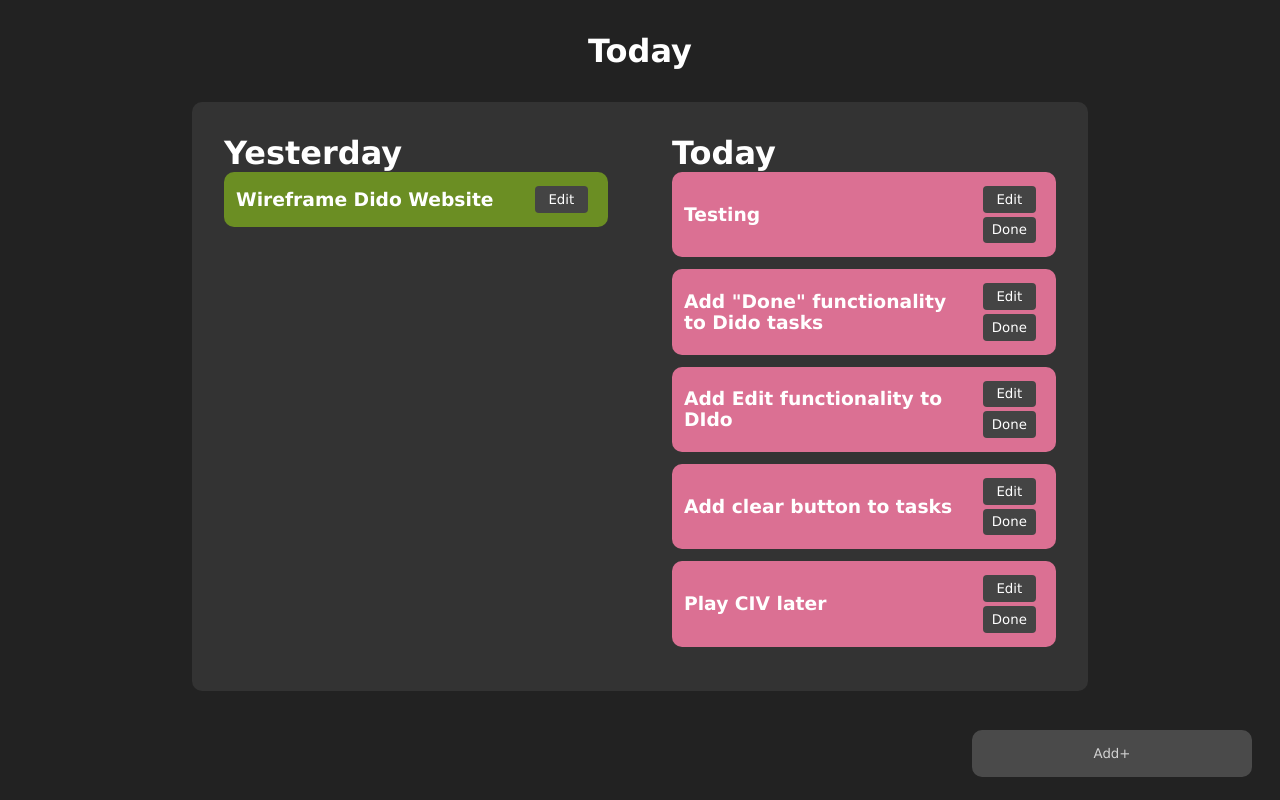
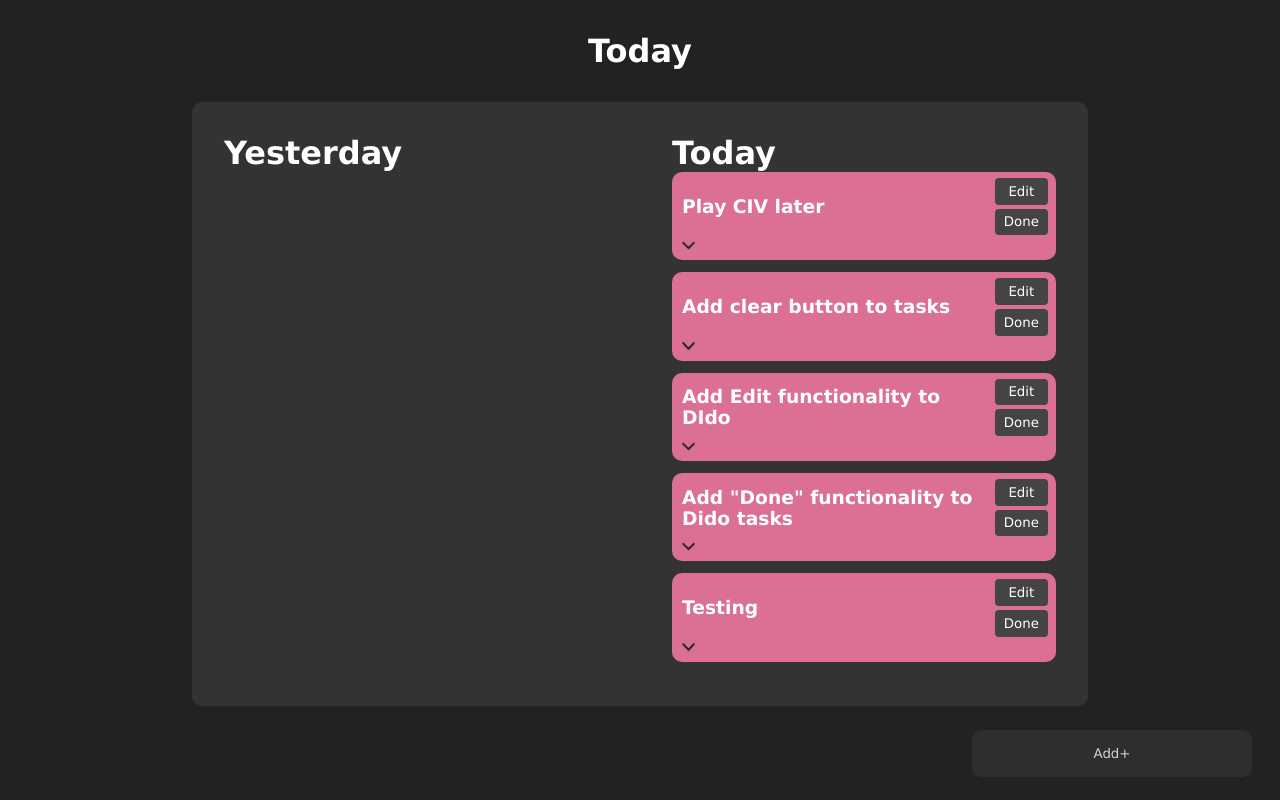
Before and after one commit to Pwikster/practice, a Django app: page / in a window 1280 px wide. Run offline with Django 4.2, Linux system fonts and the light colour scheme; data comes from the database, SQL or seed files in the repository; both versions use the stored data as it was after the commit.

Commit message:
Added description dropdown

```diff
--- a/dido/tracker/static/css/style.css
+++ b/dido/tracker/static/css/style.css
@@ -29,23 +29,6 @@ body {
     display: flex;
 }
 
-.done,
-.todo {
-    padding: 32px;
-    flex: 1;
-}
-
-.todo-header {
-    display: flex;
-    justify-content: space-between;
-    align-items: center;
-}
-
-.buttons {
-    display: flex;
-    flex-direction: column;
-}
-
 .tracker-button {
     width: 4em;
     height: 2em;
@@ -67,17 +50,19 @@ body {
     scale: 0.9;
 }
 
+.buttons {
+    display: flex;
+    flex-direction: column;
+
+}
+
+/* Task Styling */
+
 .task-completed,
 .task {
-    padding: 12px;
+    padding: 4px 0px 4px 10px;
     border-radius: 10px;
-
     margin-bottom: 12px;
-
-    display: flex;
-    align-items: center;
-    justify-content: space-between;
-    gap: 16px;
 }
 
 .task {
@@ -88,11 +73,55 @@ body {
     background-color: olivedrab;
 }
 
+.task-upper {
+    display: flex;
+    justify-content: space-between;
+    align-items: center;
+}
+
+.done,
+.todo {
+    padding: 32px;
+    flex: 1;
+}
+
+.todo-header {
+    display: flex;
+    justify-content: space-between;
+    align-items: center;
+}
+
+/* Description styling */
+
+.desc {
+    display: none;
+}
+
+.desc-button,
+.desc-button-reverse {
+    background-color: transparent;
+    border: none;
+}
+
+.desc-button:hover,
+.desc-button-reverse:hover {
+    cursor: pointer;
+}
+
+.desc-button img {
+    height: 1em;
+}
+
+.desc-button-reverse img {
+    height: 1em;
+    rotate: 180deg;
+}
+
 /* Pop up form styling */
 
 /* Button used to open the contact form - fixed at the bottom of the page */
 .open-button {
-    background-color: #555;
+    background-color: #333;
     color: white;
     padding: 16px 20px;
     border: none;
@@ -112,7 +141,11 @@ body {
     position: fixed;
     bottom: 0;
     right: 15px;
-    border: 3px solid #f1f1f1;
+
+    background-color: #333;
+    color: white;
+
+
     z-index: 9;
 
     border-radius: 10px;
@@ -122,7 +155,6 @@ body {
 .form-container {
     max-width: 300px;
     padding: 10px;
-    background-color: white;
 }
 
 /* Full-width input fields */
@@ -144,7 +176,7 @@ body {
 
 /* Set a style for the submit/login button */
 .form-container .btn {
-    background-color: #04AA6D;
+    background-color: seagreen;
     color: white;
     padding: 16px 20px;
     border: none;
@@ -158,7 +190,7 @@ body {
 
 /* Add a red background color to the cancel button */
 .form-container .cancel {
-    background-color: red;
+    background-color: palevioletred;
 }
 
 /* Add some hover effects to buttons */
--- /dev/null
+++ b/dido/tracker/static/js/desc_popup.js
@@ -0,0 +1,15 @@
+function openDesc(element) {
+
+    element.style.display = "none"
+
+    const desc = element.nextElementSibling
+    desc.style.display = "block"
+}
+
+
+function closeDesc(element) {
+    const desc = element.parentElement
+    desc.style.display = "none"
+    desc.previousElementSibling.style.display ="block"
+
+}
--- a/dido/tracker/templates/main.html
+++ b/dido/tracker/templates/main.html
@@ -8,6 +8,7 @@
     {% load static %}
     <link rel="stylesheet" href="{% static 'css/style.css' %}">
     <script src="{% static 'js/add_form.js' %}"></script>
+    <script src="{% static 'js/desc_popup.js' %}"></script>
 </head>
 
 <body>
@@ -17,13 +18,6 @@
 
         <div class="done">
             <h1>Yesterday</h1>
-
-            <div class="task-completed">
-                <h3>Wireframe Dido Website</h3>
-                <div>
-                    <button class="tracker-button">Edit</button>
-                </div>
-            </div>
 
         </div>
 
@@ -37,15 +31,29 @@
             {% for task in tasks %}
             <div class="task">
 
+                <div class="task-upper">
                     <h3>{{task.item}}</h3>
-
                     <div class="buttons">
                         <!-- TODO submit to DB to alter is_complete property -->
                         <!-- TODO add functionality for editing -->
-                    <!-- TODO Implement dropdown -->
                         <button class="tracker-button">Edit</button>
                         <button class="tracker-button">Done</button>
                     </div>
+                </div>
+
+                <div class="task-lower">
+                    <button class="desc-button" onclick="openDesc(this)">
+                        <img src="{% static 'images/arrow.png' %}">
+                    </button>
+                    <div class="desc">
+                        <button class="desc-button-reverse" onclick="closeDesc(this)">
+                            <img src="{% static 'images/arrow.png' %}">
+                        </button>
+                        <p>{{task.desc}}</p>
+                    </div>
+                </div>
+
+
             </div>
             {% empty %}
             <div class="task">
--- a/dido/tracker/views.py
+++ b/dido/tracker/views.py
@@ -14,6 +14,6 @@ def main(request):
             return redirect('main')  # Redirect to a named URL pattern, not a template
 
     # Fetch tasks regardless of whether it was GET or POST
-    tasks = Task.objects.all()
+    tasks = reversed(Task.objects.all())
     context = {'tasks': tasks, 'form': form}
     return render(request, "main.html", context)
```
Also changed, not shown: dido/db.sqlite3, dido/tracker/static/images/arrow.png (added). Lines whose indentation alone changed are shown as unchanged.
